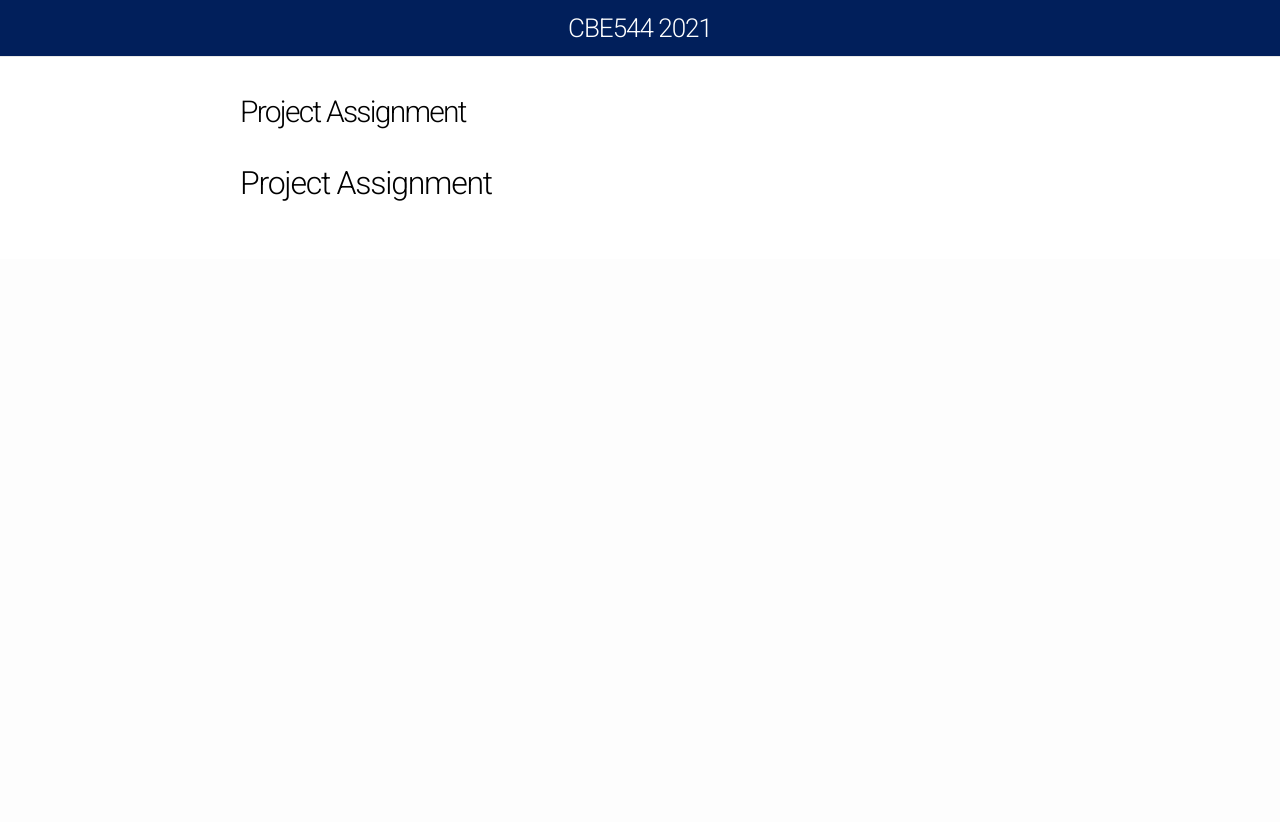
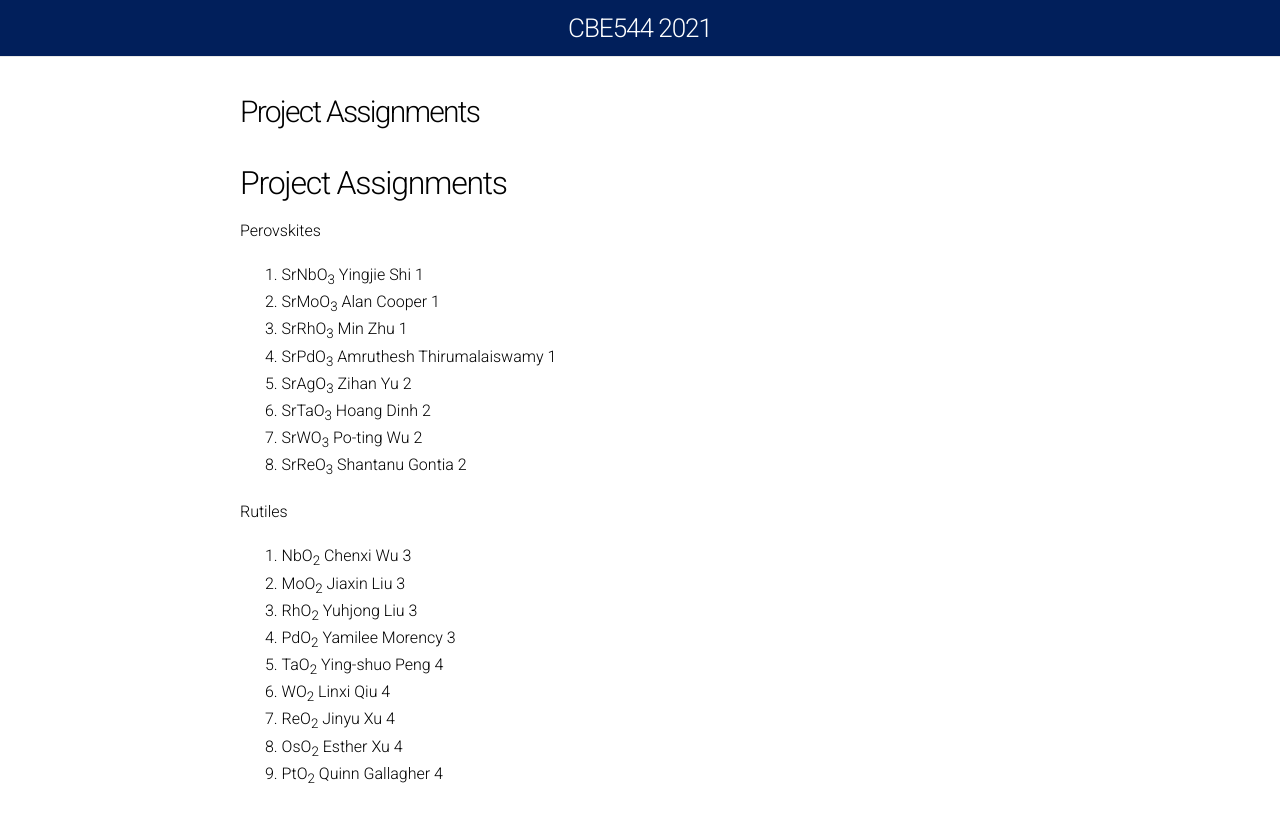
Before and after one commit to UPennCBE544/2023.github.io, a Jekyll site: the page built from ProjectAssignments.md, in a window 1280 px wide. Shown: the top 822 px of the page. Built offline with Jekyll 4.4.1, drawn with Linux system fonts in a browser that asks for light colours; our own code applies the rules of GitHub Pages for plain Markdown files.

Commit message:
Update ProjectAssignments.md

```diff
--- a/ProjectAssignments.md
+++ b/ProjectAssignments.md
@@ -4,4 +4,25 @@ mathjax: false
 permalink: Project_Assignments/
 ---
 
-## Project Assignment
+## Project Assignments
+
+Perovskites
+1. SrNbO<sub>3</sub>  Yingjie Shi               1
+2. SrMoO<sub>3</sub>  Alan Cooper               1
+3. SrRhO<sub>3</sub>  Min Zhu                   1
+4. SrPdO<sub>3</sub>  Amruthesh Thirumalaiswamy 1
+5. SrAgO<sub>3</sub>  Zihan Yu                  2
+6. SrTaO<sub>3</sub>  Hoang Dinh                2
+7. SrWO<sub>3</sub>   Po-ting Wu                2
+8. SrReO<sub>3</sub>  Shantanu Gontia           2
+
+Rutiles
+1. NbO<sub>2</sub>  Chenxi Wu                   3
+2. MoO<sub>2</sub>  Jiaxin Liu                  3
+3. RhO<sub>2</sub>  Yuhjong Liu                 3
+4. PdO<sub>2</sub>  Yamilee Morency             3
+5. TaO<sub>2</sub>  Ying-shuo Peng              4
+6. WO<sub>2</sub>   Linxi Qiu                   4
+7. ReO<sub>2</sub>  Jinyu Xu                    4
+8. OsO<sub>2</sub>  Esther Xu                   4
+9. PtO<sub>2</sub>  Quinn Gallagher             4
```
